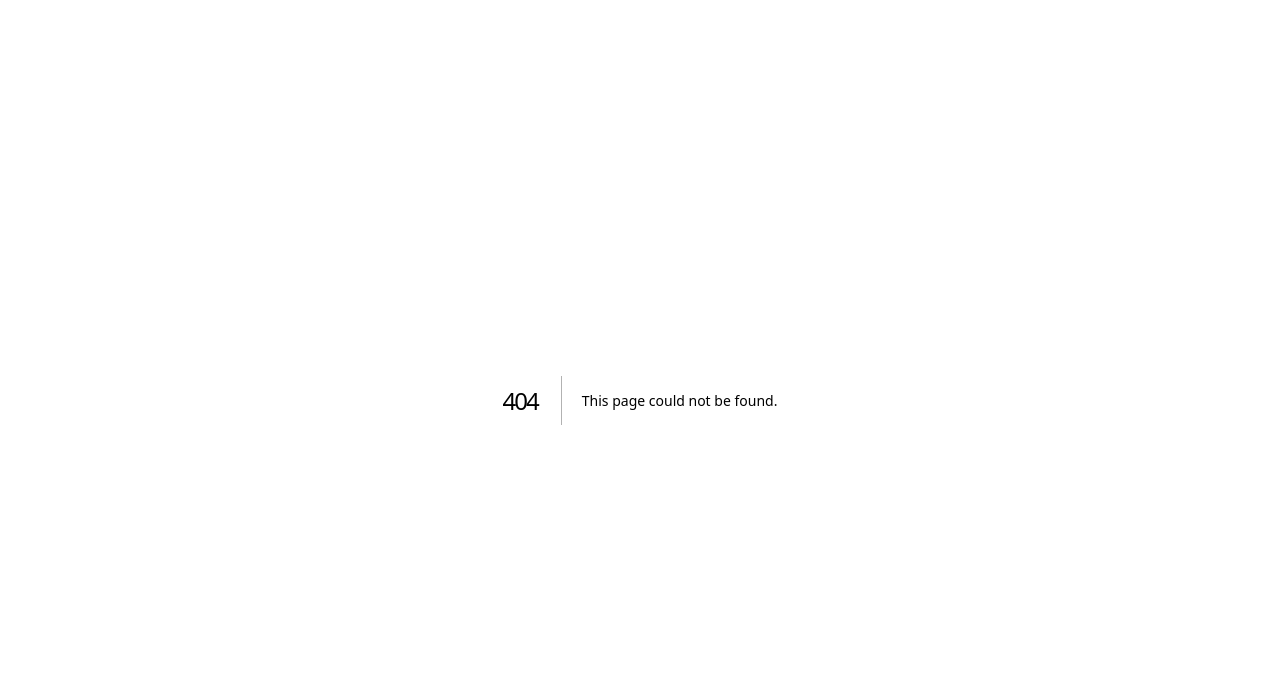
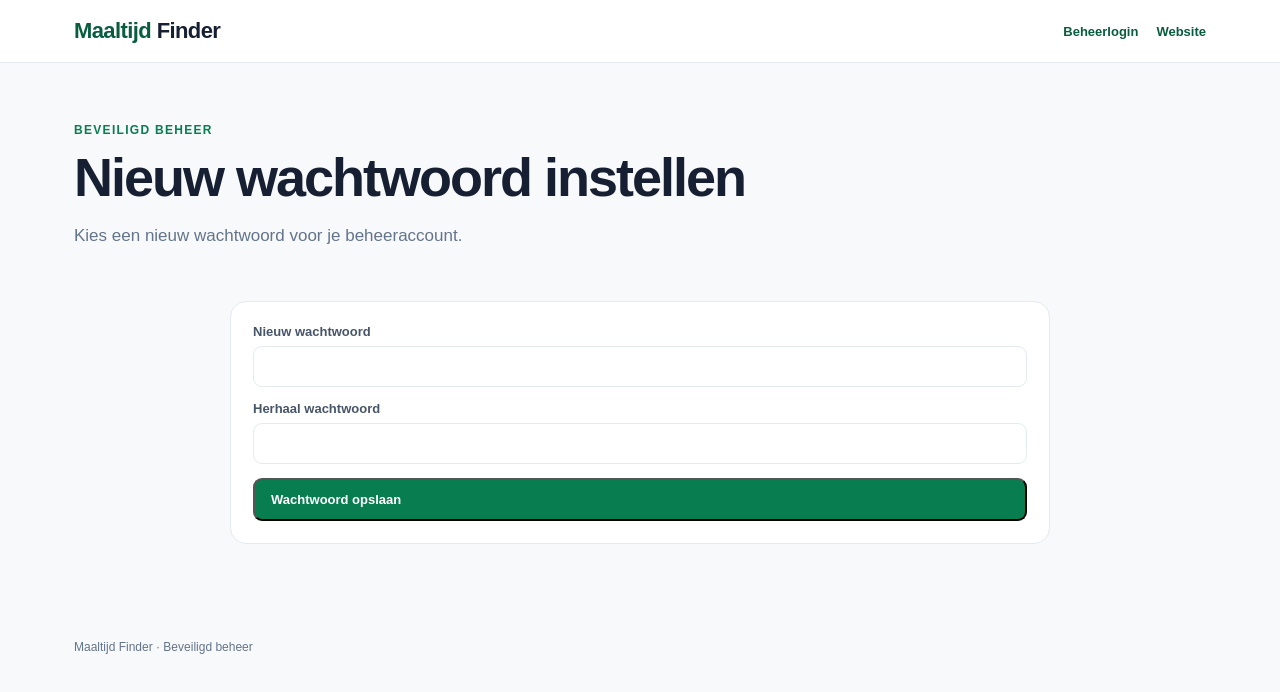
Before and after one commit to dennisvos-git/maaltijd-finder, a Next.js app: page /beheer/wachtwoord-reset in a window 1280 px wide. Before the commit this address had no page. Shown: the top 692 px of the page. Built offline with nearby package versions, Linux system fonts and the light colour scheme; no server answers.

Commit message:
Add secure admin password reset page

```diff
--- /dev/null
+++ b/app/beheer/wachtwoord-reset/page.tsx
@@ -0,0 +1,41 @@
+"use client";
+
+import Link from "next/link";
+import { useState } from "react";
+import type { FormEvent } from "react";
+import { supabase } from "../../../lib/supabase";
+
+export default function ResetPasswordPage() {
+  const [password, setPassword] = useState("");
+  const [confirmation, setConfirmation] = useState("");
+  const [message, setMessage] = useState("");
+  const [busy, setBusy] = useState(false);
+
+  async function updatePassword(event: FormEvent<HTMLFormElement>) {
+    event.preventDefault();
+    setMessage("");
+    if (password.length < 10) { setMessage("Kies een wachtwoord van minimaal 10 tekens."); return; }
+    if (password !== confirmation) { setMessage("De wachtwoorden zijn niet gelijk."); return; }
+    if (!supabase) { setMessage("Supabase is niet ingesteld."); return; }
+    setBusy(true);
+    const { error } = await supabase.auth.updateUser({ password });
+    setBusy(false);
+    if (error) { setMessage("Het wachtwoord kon niet worden gewijzigd. Vraag via de beheerlogin een nieuwe herstellink aan."); return; }
+    setMessage("Je wachtwoord is gewijzigd. Je kunt nu inloggen.");
+    window.setTimeout(() => { window.location.href = "/beheer/import"; }, 1200);
+  }
+
+  return <>
+    <header className="topbar"><div className="topbar-inner"><Link className="brand" href="/">Maaltijd <span>Finder</span></Link><nav className="nav-note site-nav"><Link href="/beheer/import">Beheerlogin</Link><Link href="/">Website</Link></nav></div></header>
+    <main>
+      <section className="hero"><div className="eyebrow">Beveiligd beheer</div><h1>Nieuw wachtwoord instellen</h1><p className="intro">Kies een nieuw wachtwoord voor je beheeraccount.</p></section>
+      <form className="admin-login detail-panel" onSubmit={updatePassword}>
+        <label>Nieuw wachtwoord<input type="password" autoComplete="new-password" minLength={10} required value={password} onChange={e => setPassword(e.target.value)} /></label>
+        <label>Herhaal wachtwoord<input type="password" autoComplete="new-password" minLength={10} required value={confirmation} onChange={e => setConfirmation(e.target.value)} /></label>
+        <button className="detail-cta" disabled={busy}>{busy ? "Opslaan…" : "Wachtwoord opslaan"}</button>
+        {message && <p className="admin-feedback">{message}</p>}
+      </form>
+    </main>
+    <footer>Maaltijd Finder · Beveiligd beheer</footer>
+  </>;
+}
```
